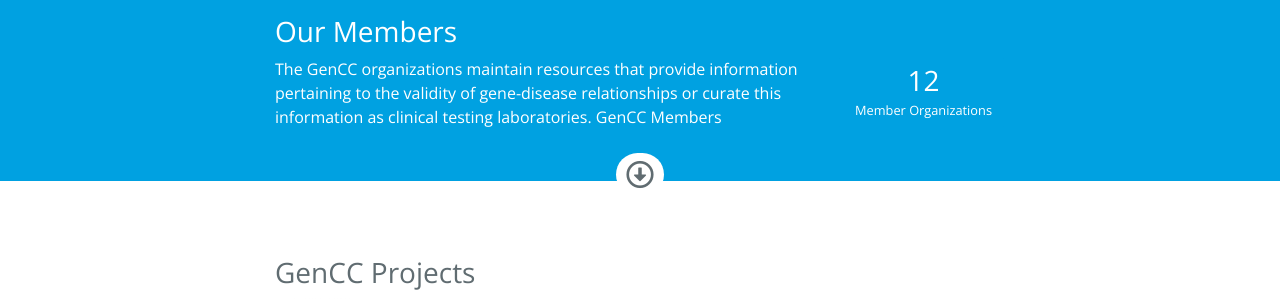
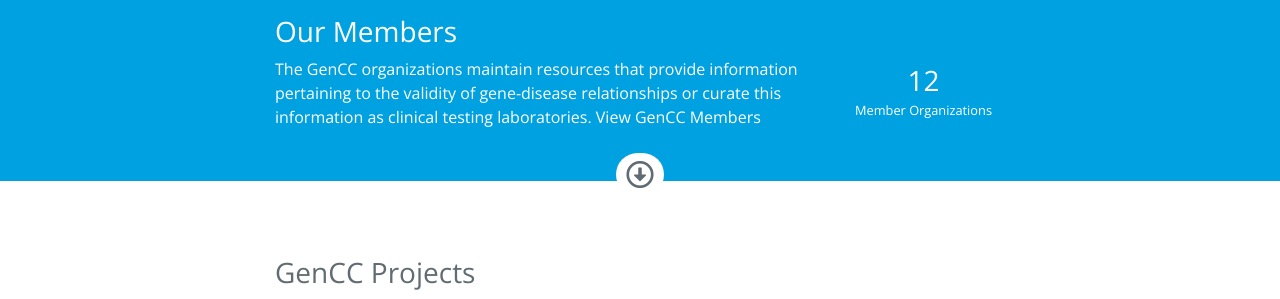
Before and after one commit to GeneCurationCoalition/gencc-website, a Jekyll site: the page built from docs/index.md, in a window 1280 px wide and 900 px high, scrolled down 930 px. Shown: the part 154-453 px from the top of the window. Built offline with Jekyll 4.4.1, drawn with Linux system fonts in a browser that asks for light colours.

Commit message:
Update home.html

```diff
--- a/docs/_layouts/home.html
+++ b/docs/_layouts/home.html
@@ -53,7 +53,7 @@
                       <small>Member Organizations</small>
                     </a>
                     {{ page.section2 }}
-                    <a href="{{ site.url }}{{ site.url_members }}" class="pt-1 text-white">GenCC Members</a>
+                    <a href="{{ site.url }}{{ site.url_members }}" class="pt-1 text-white">View GenCC Members</a>
                   </div>
                 </div>
             </div>
```
